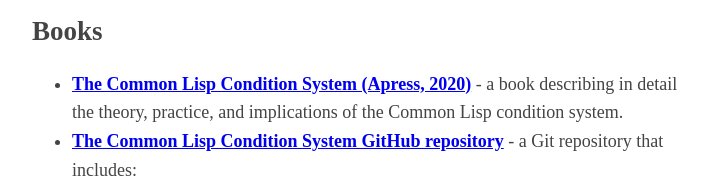
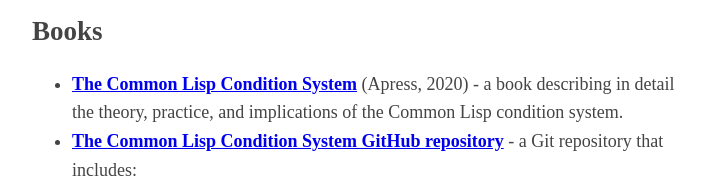
Before and after one commit to phoe/phoe.github.io, a plain HTML site: page index.html in a window 1280 px wide. Shown: the part 333-511 px from the top of the page, without its empty margins (283-990 px from the left). Drawn offline with Linux system fonts and the light colour scheme.

Commit message:
Update index.html

```diff
--- a/index.html
+++ b/index.html
@@ -18,7 +18,7 @@
         <h2>Books</h2>
         <ul>
             <li><a href="https://www.apress.com/us/book/9781484261330">
-                The Common Lisp Condition System (Apress, 2020)</a>
+                The Common Lisp Condition System</a> (Apress, 2020)
                 - a book describing in detail the theory, practice, and implications
                 of the Common Lisp condition system.</li>
             <li><a href="https://github.com/Apress/common-lisp-condition-system">
```
